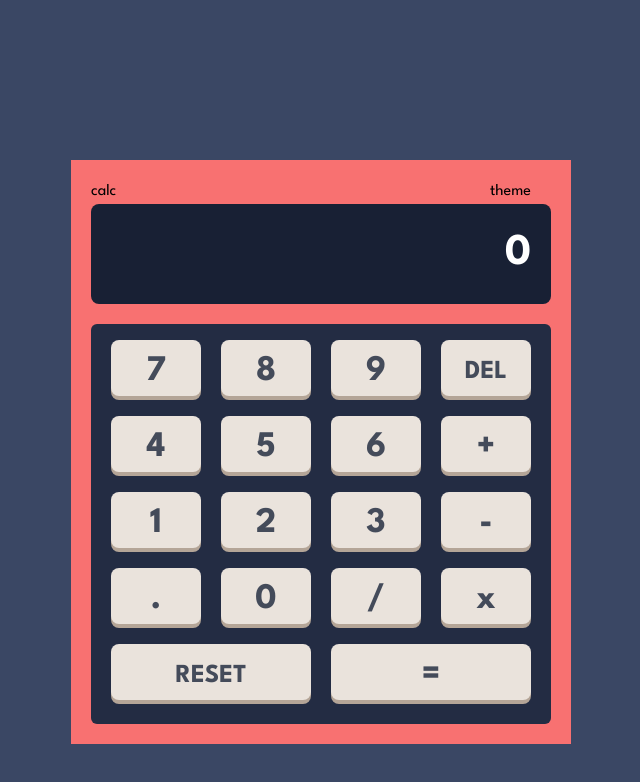
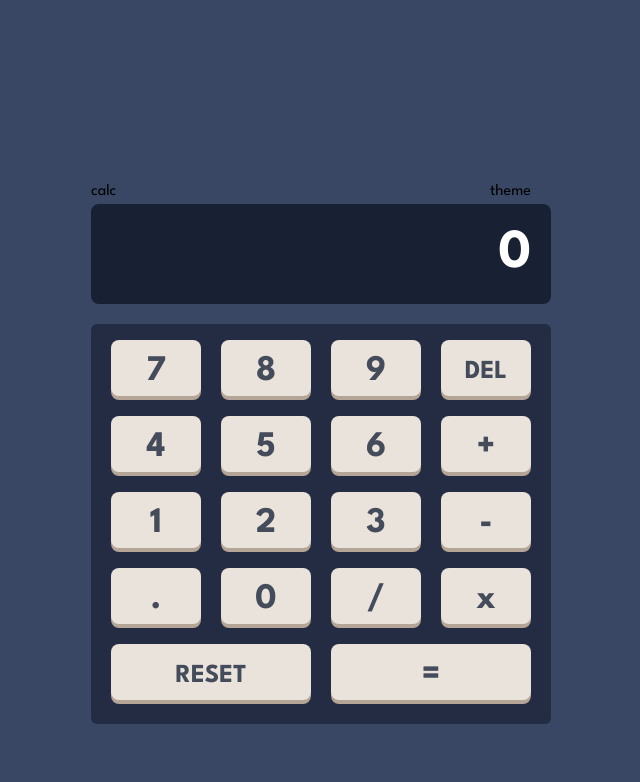
Before and after one commit to Vajk93/ng-calculator, an Angular app in the folder calculator/: page / in a window 1280 px wide. Shown: the top 782 px of the page, without its empty margins (319-959 px from the left). Built offline with nearby package versions, Linux system fonts and the light colour scheme.

Commit message:
[FIX] added bigger font to screen

```diff
--- a/calculator/src/app/app.component.html
+++ b/calculator/src/app/app.component.html
@@ -3,7 +3,7 @@
 
 
 <!-- cault: -->
- <div class="cault-font p-5 w-full sm:w-[500px] bg-red-400 m-auto mt-40">
+ <div class="cault-font p-5 w-full sm:w-[500px] bg-theme1-background-main m-auto mt-40">
 
 	<!-- uppear section: (title and switcher) -->
     <section class="flex justify-between">
@@ -19,7 +19,7 @@
 
 	<!-- screen section: -->
 	<div class="w-full h-[100px] rounded-lg bg-theme1-background-screen flex justify-end items-center p-5">
-		<p class="text-[44px] font-bold text-white ">{{screenValue}}</p>
+		<p class="text-[55px] font-bold text-white ">{{screenValue}}</p>
 	</div>
 
 	<!-- buttons section: -->
```
